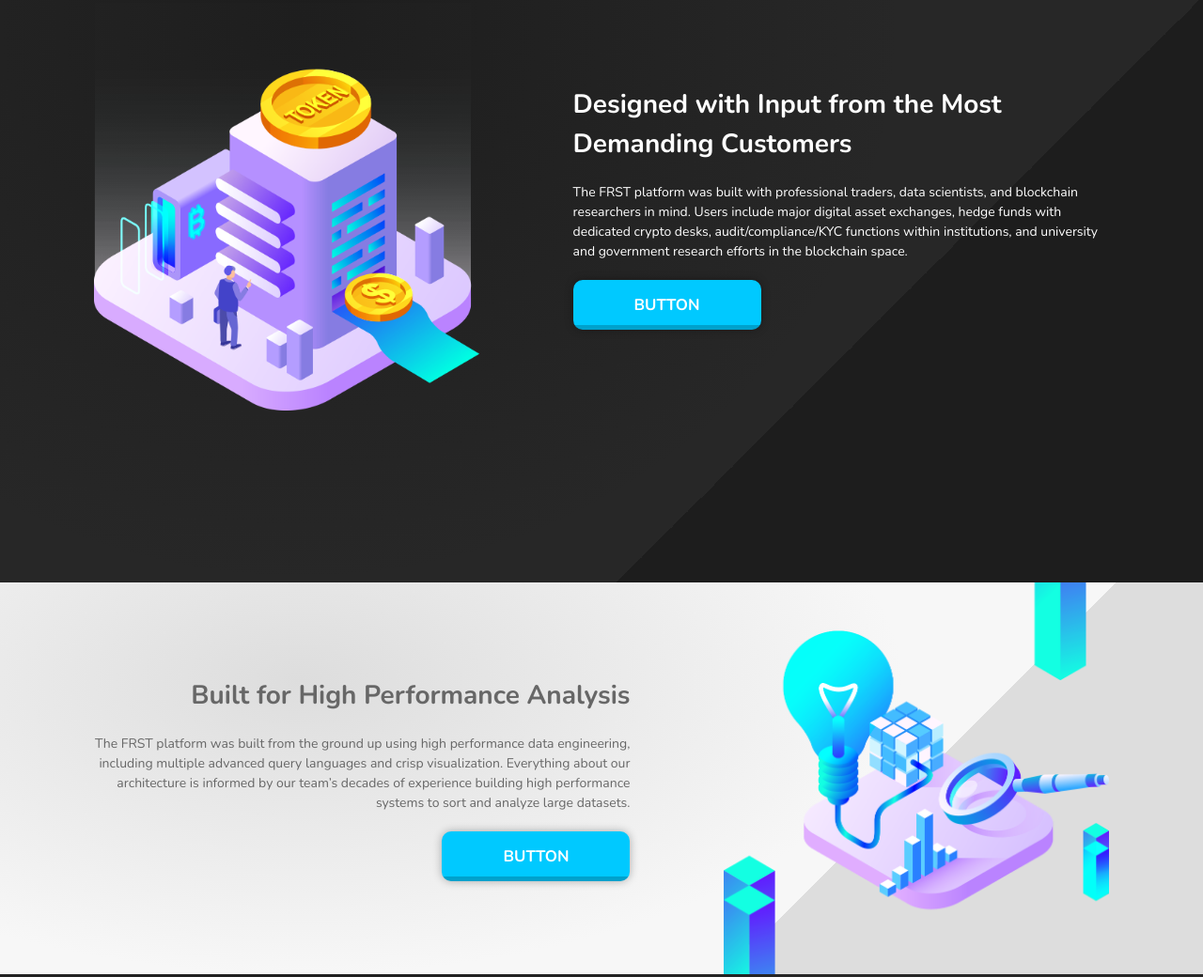
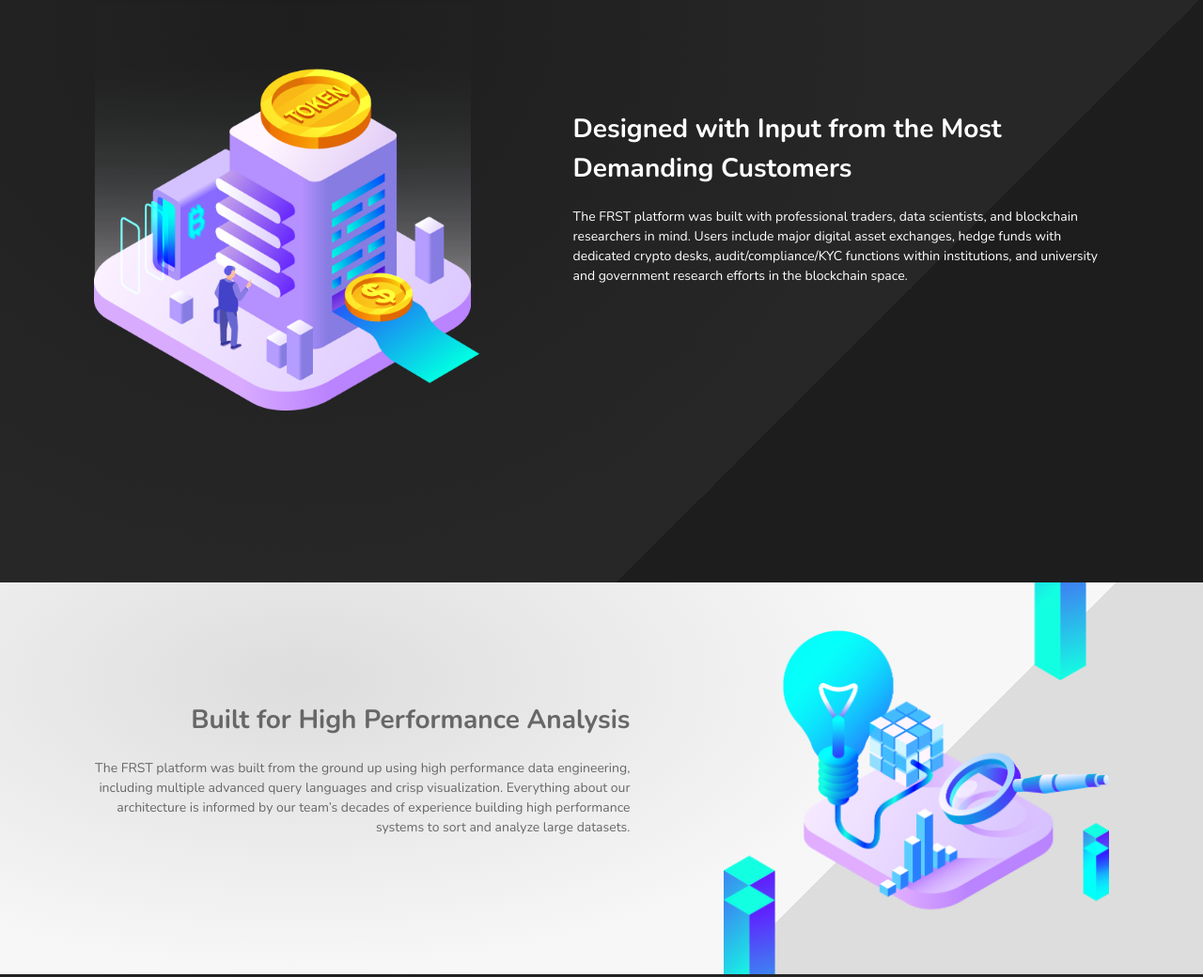
Before and after one commit to trezy/frst-website, a website: page src/index.html in a window 1280 px wide. Shown: the part 980-2020 px from the top of the page at 94% size. Drawn offline with nearby package versions, Linux system fonts and the light colour scheme; files that its build step writes are made by us from their sources.

Commit message:
Nix the buttons that don't do anything

```diff
--- a/src/index.html
+++ b/src/index.html
@@ -98,8 +98,6 @@
           <h2>Designed with Input from the Most Demanding Customers</h2>
 
           <p>The FRST platform was built with professional traders, data scientists, and blockchain researchers in mind. Users include major digital asset exchanges, hedge funds with dedicated crypto desks, audit/compliance/KYC functions within institutions, and university and government research efforts in the blockchain space.</p>
-
-          <button>BUTTON</button>
         </article>
       </section>
 
@@ -112,8 +110,6 @@
           <h2>Built for High Performance Analysis</h2>
 
           <p>The FRST platform was built from the ground up using high performance data engineering, including multiple advanced query languages and crisp visualization.  Everything about our architecture is informed by our team’s decades of experience building high performance systems to sort and analyze large datasets.</p>
-
-          <button>BUTTON</button>
         </article>
       </section>
 
@@ -126,8 +122,6 @@
           <h2>Identify &amp; Investigate Addresses</h2>
 
           <p>Create connections between addresses and non-blockchain data based on pattern recognition. The FRST platform allows deep research into wallet-level history, holdings, trading strategy, and relationships.</p>
-
-          <button>BUTTON</button>
         </article>
       </section>
 
```
